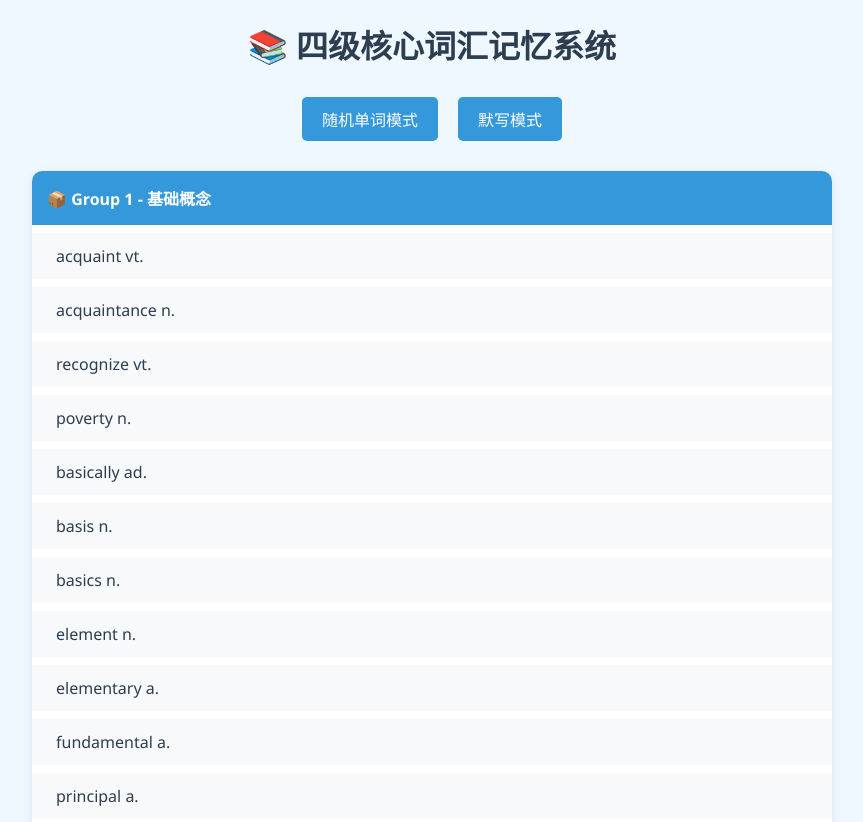
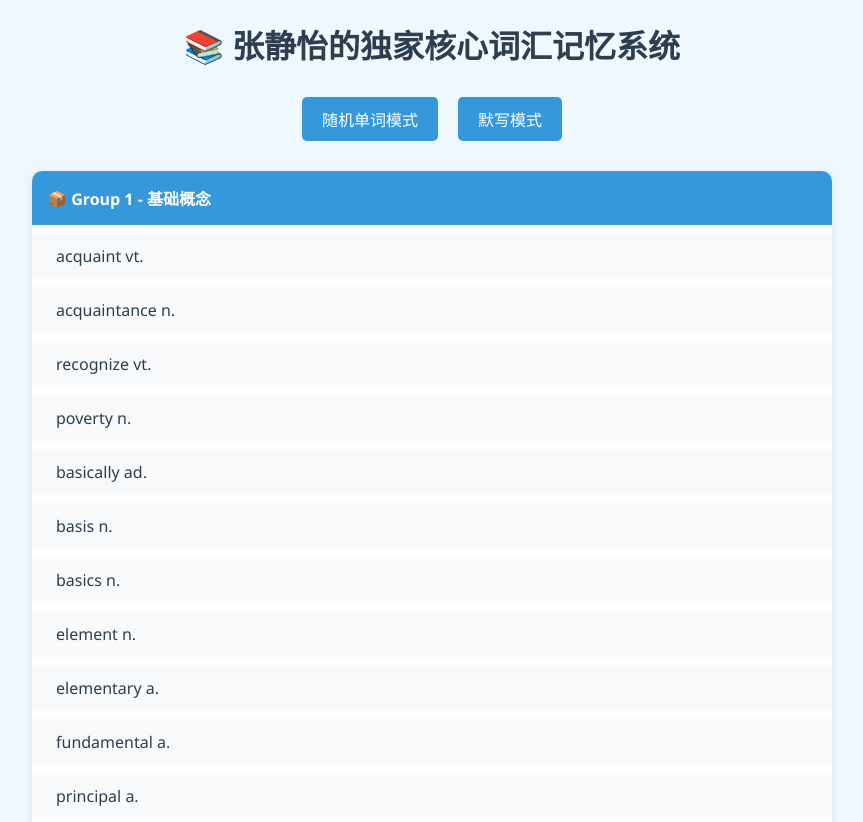
Before and after one commit to qingyang-hub1/yi, a plain HTML site: page index.html in a window 1280 px wide. Shown: the top 822 px of the page, without its empty margins (208-1071 px from the left). Drawn offline with Linux system fonts and the light colour scheme.

Commit message:
index.html

```diff
--- a/index.html
+++ b/index.html
@@ -143,7 +143,7 @@
 </head>
 
 <body>
-        <h1>📚 四级核心词汇记忆系统</h1>
+        <h1>📚 张静怡的独家核心词汇记忆系统</h1>
 
         <div class="mode-buttons">
                 <button class="mode-button" onclick="startRandomMode()">随机单词模式</button>
```
